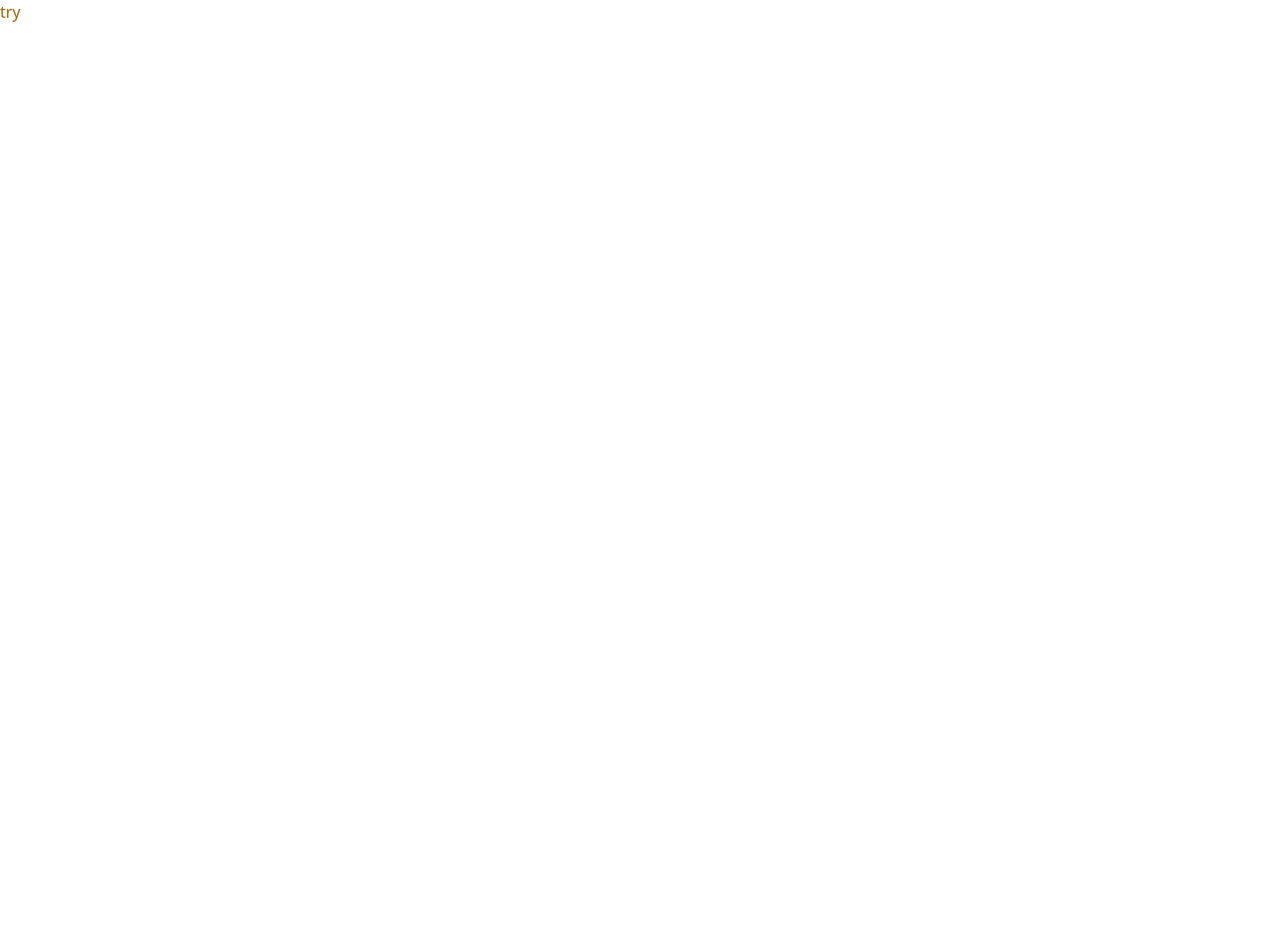
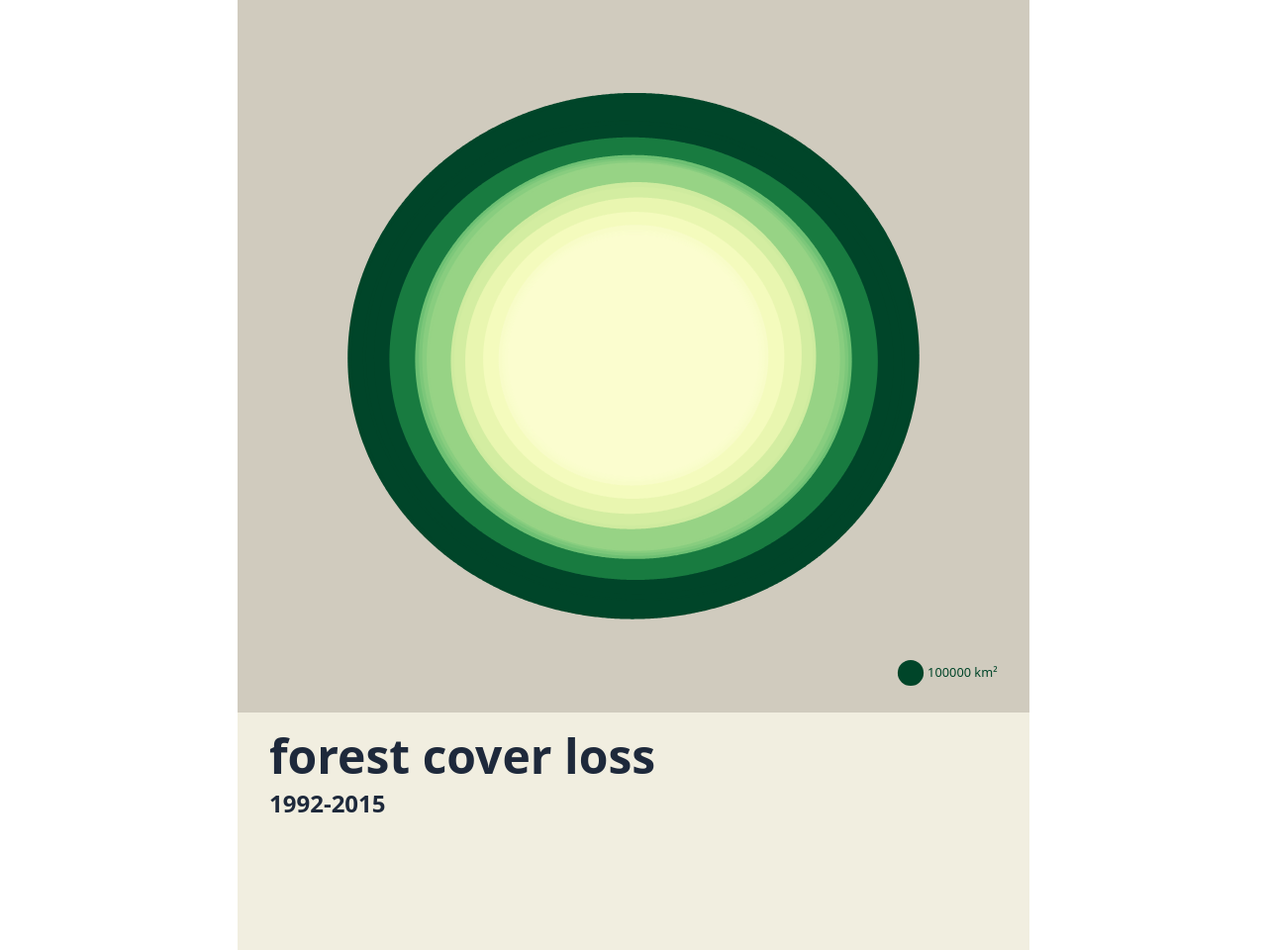
Before and after one commit to brightredchilli/littlepictures-forestcover, a website built with Vite: page index.html in a window 1280 px wide. Shown: the whole page at 99% size. Before the commit the page ends 800 px from the top, so only its background shows below. Built offline with nearby package versions, Linux system fonts and the light colour scheme.

Commit message:
able to draw circles stochastically

```diff
--- a/index.html
+++ b/index.html
@@ -7,7 +7,8 @@
     <title>Test</title>
   </head>
   <body>
-    <div id="app" class="text-slate-900"></div>
+    <div id="app">
+    </div>
     <script type="module" src="/src/main.ts"></script>
   </body>
 </html>
--- /dev/null
+++ b/src/cover_drawer.ts
@@ -0,0 +1,200 @@
+import { Point, Shape, averageShapes, centralizePoints, area } from "./math";
+import { randPointGenerator, circlePoints } from "./drawing";
+
+import * as d3 from 'd3';
+
+enum S {
+  INITIALIZE,
+  NEXT,
+  REDUCE_RADIUS,
+  GEN_SHAPE,
+  EVAL_SHAPE,
+  AVG_SHAPE,
+  END
+}
+
+export class CoverDrawer {
+  shapes: Shape[];
+  areas: number[];
+  currentShape: Shape;
+  previousShape: Shape;
+
+  index: number;
+
+  data: any[];
+
+  state: S;
+
+  radius: number;
+
+  baseRatio: number;
+
+  genCount: number;
+
+  constructor(radius: number, data: any[]) {
+    this.index = 0;
+    this.shapes = [];
+    this.areas = [];
+    this.currentShape = [];
+    this.previousShape = [];
+    this.state = S.INITIALIZE;
+    this.radius = radius;
+    this.data = data;
+    this.baseRatio = 0;
+    this.genCount = 0;
+  }
+
+
+  run() {
+    let mainCount = 0;
+    console.log('started running drawer');
+    while (this.state != S.END && mainCount < 10000) {
+      mainCount++;
+      if (this.state == S.INITIALIZE) {
+        this.initialize();
+      }
+
+      if (this.state == S.NEXT) {
+        this.next();
+      }
+
+      if (this.state == S.GEN_SHAPE) {
+        this.genShape();
+      }
+
+      if (this.state == S.EVAL_SHAPE) {
+        this.evalShape();
+      }
+
+      if (this.state == S.AVG_SHAPE) {
+        this.avgShape();
+      }
+
+      if (this.state == S.REDUCE_RADIUS) {
+        this.reduceRadius();
+      }
+    }
+
+    console.log('finished running drawer');
+  }
+
+  initialize() {
+    this.previousShape = this.generateShape();
+    this.currentShape = this.previousShape;
+    this.baseRatio = this.data[this.index] / area(this.currentShape);
+    this.state = S.EVAL_SHAPE;
+  }
+
+  next() {
+    console.log('next');
+    this.index++;
+    this.genCount = 0;
+    if (this.index < this.data.length) {
+      if (this.data[this.index - 1] < this.data[this.index]) {
+        this.previousShape = this.shapes[this.shapes.length - 2];
+        this.state = S.GEN_SHAPE;
+      } else {
+        this.state = S.REDUCE_RADIUS;
+      }
+    } else {
+      this.state = S.END;
+    }
+  }
+
+  genShape() {
+    this.genCount++;
+    if (this.genCount < 100) {
+      this.currentShape = this.generateShape();
+      this.state = S.EVAL_SHAPE;
+    } else {
+      this.state = S.REDUCE_RADIUS;
+    }
+    console.log(`genShape ${this.currentRatio()}`);
+  }
+
+  evalShape() {
+    if (this.previousShapeContainsCurrentShape()) {
+      if (this.shapeMeetsTargetRatio()) {
+        this.shapes.push(this.currentShape);
+        this.previousShape = this.currentShape;
+        this.areas.push(area(this.currentShape));
+        this.state = S.NEXT;
+          console.log('evalShape - next');
+      } else {
+        if (this.currentRatio() < this.targetRatio()) {
+          this.state = S.AVG_SHAPE;
+          console.log('evalShape - avgShape');
+        } else {
+          console.log('evalShape - genShape cur ratio > target ratio');
+          this.state = S.GEN_SHAPE;
+        }
+      }
+    } else {
+      console.log('evalShape - genShape');
+      this.state = S.GEN_SHAPE;
+    }
+  }
+
+  avgShape() {
+    console.log('avgShape');
+    let avgCount = 0;
+    let high  = this.previousShape;
+    let low = this.currentShape;
+    let highRatio = area(high) * this.baseRatio;
+    let lowRatio = area(low) * this.baseRatio;
+    while (!this.shapeMeetsTargetRatio() && avgCount < 1000) {
+      console.log(`avgShape - cur=${this.currentRatio()} tar=${this.targetRatio()}, (${lowRatio}, ${highRatio})`);
+      if (this.currentRatio() < this.targetRatio()) {
+        low = this.currentShape;
+        lowRatio = this.currentRatio();
+      } else {
+        high  = this.currentShape;
+        highRatio  = this.currentRatio();
+      }
+      this.currentShape = averageShapes(high, low);
+      avgCount++;
+			}
+
+    if (avgCount == 100) {
+      this.state = S.GEN_SHAPE;
+    } else  {
+      console.log(`avgShape - cur=${this.currentRatio()} tar=${this.targetRatio()}`);
+      this.state = S.EVAL_SHAPE;
+    }
+  }
+
+  reduceRadius() {
+    console.log('reduceRadius');
+    this.radius -= 5;
+    if (this.radius < 0) {
+      throw 'radius less than 0';
+    }
+    this.state = S.GEN_SHAPE;
+  }
+
+  previousShapeContainsCurrentShape() {
+    for (let p of this.currentShape) {
+      if (!d3.polygonContains(this.previousShape, p)) {
+        return false;
+      }
+    }
+    return true;
+  }
+
+  generateShape(): Shape {
+    let gen = randPointGenerator();
+    return centralizePoints(circlePoints(gen, this.radius));
+  }
+
+  shapeMeetsTargetRatio() {
+    return Math.abs(this.currentRatio() - this.targetRatio()) < 0.01;
+  }
+
+  currentRatio() {
+    return area(this.currentShape) * this.baseRatio;
+  }
+
+  targetRatio() {
+    return this.data[this.index];
+  }
+}
--- /dev/null
+++ b/src/data.ts
@@ -0,0 +1,147 @@
+const rawData =
+{
+  "schema":{
+    "fields":[
+      {
+        "name":"year",
+        "type":"integer"
+      },
+      {
+        "name":"value",
+        "type":"number"
+      },
+      {
+        "name":"simplified",
+        "type":"number"
+      }
+    ],
+    "primaryKey":[
+      "year"
+    ],
+    "pandas_version":"1.4.0"
+  },
+  "data":[
+    {
+      "year":1992,
+      "value":44651059.2086217329,
+      "simplified":1.0
+    },
+    {
+      "year":1993,
+      "value":44617462.3511106223,
+      "simplified":0.9697688273
+    },
+    {
+      "year":1994,
+      "value":44616508.6775436997,
+      "simplified":0.9689106914
+    },
+    {
+      "year":1995,
+      "value":44505843.9326366484,
+      "simplified":0.8693321815
+    },
+    {
+      "year":1996,
+      "value":44488972.8597195745,
+      "simplified":0.8541512284
+    },
+    {
+      "year":1997,
+      "value":44440870.6189979762,
+      "simplified":0.8108678009
+    },
+    {
+      "year":1998,
+      "value":44330229.8905497119,
+      "simplified":0.7113109015
+    },
+    {
+      "year":1999,
+      "value":44184419.8262026235,
+      "simplified":0.5801078797
+    },
+    {
+      "year":2000,
+      "value":44162129.055871211,
+      "simplified":0.5600501667
+    },
+    {
+      "year":2001,
+      "value":44144142.0801339895,
+      "simplified":0.5438651003
+    },
+    {
+      "year":2002,
+      "value":44122523.0100941136,
+      "simplified":0.5244117976
+    },
+    {
+      "year":2003,
+      "value":44120682.4498791099,
+      "simplified":0.522755622
+    },
+    {
+      "year":2004,
+      "value":44011519.8584230617,
+      "simplified":0.424528782
+    },
+    {
+      "year":2005,
+      "value":44007255.0369248539,
+      "simplified":0.4206912042
+    },
+    {
+      "year":2006,
+      "value":44007392.370152384,
+      "simplified":0.4208147795
+    },
+    {
+      "year":2007,
+      "value":44007254.9116774052,
+      "simplified":0.4206910915
+    },
+    {
+      "year":2008,
+      "value":43962313.7514016256,
+      "simplified":0.380252072
+    },
+    {
+      "year":2009,
+      "value":43993559.5164218545,
+      "simplified":0.4083676812
+    },
+    {
+      "year":2010,
+      "value":43917517.224163793,
+      "simplified":0.3399431964
+    },
+    {
+      "year":2011,
+      "value":43852666.7437174767,
+      "simplified":0.2815893438
+    },
+    {
+      "year":2012,
+      "value":43801697.1263927147,
+      "simplified":0.2357257894
+    },
+    {
+      "year":2013,
+      "value":43783274.3858930245,
+      "simplified":0.2191486126
+    },
+    {
+      "year":2014,
+      "value":43777217.6593301296,
+      "simplified":0.2136986402
+    },
+    {
+      "year":2015,
+      "value":43761993.9276370928,
+      "simplified":0.2
+    }
+  ]
+}
+export const data = rawData.data.map(x => x.simplified);
+export const records = rawData.data
--- /dev/null
+++ b/src/drawing.ts
@@ -0,0 +1,53 @@
+import { Point, Shape } from './math.ts';
+import * as d3 from 'd3';
+
+// draws a vertically centered lined chart
+export const drawChart = (g: d3.Selection<SVGGElement, any, HTMLElement, any>, width: number, height: number, samples: Point[]) => {
+  const x = d3.scaleLinear([0, 2 * Math.PI], [0, width]);
+  const y = d3.scaleLinear([-2, 2], [height, 0]);
+  g.append("g")
+    // .attr("transform", `translate(0,500)`)
+    .call(d3.axisBottom(x));
+
+  g.append("g")
+    .attr("transform", `translate(0, ${-height / 2})`)
+    .call(d3.axisLeft(y));
+
+  const line = d3.line()
+    .x(d => x(d[0]))
+    .y(d => y(d[1]))(samples);
+
+  g.append('path')
+    .attr("transform", `translate(0, ${-height / 2})`)
+    .attr('d', line)
+    .attr('stroke', 'red')
+    .attr('fill', 'none');
+}
+
+export const circlePoints = (fn: PointGenerator, radius: number): Shape => {
+  const step = (2 * Math.PI) / 1000;
+
+  let pts: Point[] = [];
+  for (let theta = 0; theta < 2 * Math.PI; theta += step) {
+    const r = radius + fn(theta) * (radius / 2);
+    const x = r * Math.cos(theta);
+    const y = r * Math.sin(theta);
+    pts.push([x, y]);
+  }
+  return pts;
+}
+
+
+export type PointGenerator = (a:number) => number;
+
+export const randPointGenerator:() => PointGenerator = () => {
+  let a_var = Math.random() * 100;
+  let b_var = Math.random() * 100;
+  let c_var = Math.random();
+
+  return (a: number) => {
+  return Math.sin(a_var + a) +
+    2 + Math.cos(b_var + a) +
+    Math.sin(Math.sin(a) + c_var);
+  };
+}
--- a/src/main.ts
+++ b/src/main.ts
@@ -1,7 +1,98 @@
 import './main.css'
+import * as d3 from 'd3';
+import { data, records } from './data';
+
+import { Point, polygonHull, getFnSamples, centralizePoints,
+         cartesianToPolar, polarToCartesian, averageShapes } from './math.ts';
+import { drawChart, circlePoints, randPointGenerator } from './drawing.ts';
+import { CoverDrawer } from './cover_drawer.ts';
+
+const svgWidth = 1000;
+const svgHeight = 900;
+
+let bg = d3.color(d3.interpolateYlGn(0.0))!.hex();
+
 
 document.querySelector<HTMLDivElement>('#app')!.innerHTML = `
-  <div>
-    <h1 class="text-yellow-700">try</h1>
+  <div class="bg-[${bg}] text-slate-800 mx-auto w-[800px] aspect-[5/6] flex flex-col">
+      <svg id="svgbox" class="max-w-full" viewBox="0 0 ${svgWidth} ${svgHeight}" flex-none>
+        <rect width="${svgWidth}" height="${svgHeight}" style="fill:#D0CBBE;" />
+      </svg>
+
+      <div class="bg-[#F1EEE0] text-slate-800 grow pl-8">
+      <h1 class="text-5xl font-bold pt-5">
+      forest cover loss
+      </h1>
+
+      <h2 class="text-2xl font-semibold pt-2">
+      1992-2015
+      </h1>
+      </div>
   </div>
 `
+
+let drawer = new CoverDrawer(150, data);
+try {
+  drawer.run();
+}
+catch(e) {
+  console.log(`oops: ${e} ${drawer.index}/${drawer.data.length}`);
+}
+
+const svg = d3.select('#svgbox');
+
+
+
+const legendKm2Based = (km2: number) => {
+  const baseKm = drawer.areas[0] / records[0].value; // px2/km2
+  const areaPx = baseKm * km2;
+  const radiusPx = Math.sqrt(areaPx / Math.PI);
+
+  return { r: radiusPx, km: km2 };
+}
+
+const legendPxBased = (px: number) => {
+  let base = records[0].value / drawer.areas[0]; // km2/px2
+  let areaPx = Math.PI * (px * px);
+  let areaKm = Math.round(base * areaPx);
+
+  return { r: px, km: areaKm };
+}
+
+// const { r, km } = legendPxBased(10);
+const { r, km } = legendKm2Based(100000);
+
+let legend = svg.append('g').attr('transform', `translate(${svgWidth - 150}, ${svgHeight - 50})`);
+legend.append('circle')
+  .attr('r', r)
+  .attr('cx', 0)
+  .attr('cy', 0)
+  .attr('fill', d3.interpolateYlGn(1.0));
+
+legend.append('text')
+  .html(`${km} km²`)
+  .attr('transform', `translate(${r + 5}, 5)`)
+  .attr('fill', d3.interpolateYlGn(1.0))
+  .classed('text-l', true);
+  // .attr('fill', d3.interpolateYlGn(1.0));
+
+
+const g = svg.append('g').attr('transform', `translate(${svgWidth/2}, ${svgHeight/2})`);
+
+const line = d3.line()
+  .x(d => d[0])
+  .y(d => d[1]);
+
+drawer.shapes.forEach((s, i) => {
+  // let c = d3.interpolateYlGn(data[i] * (100/80));
+  let c = d3.interpolateYlGn(Math.pow(data[i] * (100/80), 2));
+  g.append('path')
+    .attr('d', line(s))
+    .attr('fill', c);
+});
+
+document.addEventListener('keydown', (e) => {
+  if (e.key == ' ') {
+  } else if (e.key == 'k') {
+  }
+});
--- /dev/null
+++ b/src/math.ts
@@ -0,0 +1,57 @@
+import { polygonHull as d3PolygonHull, ticks as d3Ticks, zip, polygonCentroid, polygonArea } from 'd3';
+
+export type Point = [number, number];
+export type Shape = Point[];
+
+export const polygonHull = (arr: Point[]) => {
+  let h = d3PolygonHull(arr)!;
+  h.push(h[0]);
+  return h;
+}
+
+export const distance = (a: Point, b: Point) => {
+  return Math.sqrt(Math.pow(a[0] - b[0], 2) + Math.pow(a[1] - b[1], 2));
+};
+
+export const getFnSamples = (fn: (a:number) => number) => {
+  const numSamples = 1000;
+  const samplexs = d3Ticks(0, 2 * Math.PI, numSamples);
+  const sampleys = samplexs.map(fn);
+  const data = zip(samplexs, sampleys) as Point[];
+  return data;
+}
+
+const randPoint = (a: number, b: number): [number, number] => {
+  return [Math.random() * a, Math.random() * b];
+}
+
+export const centralizePoints = (pts: Point[]): Point[] => {
+  let [centerX, centerY] = polygonCentroid(pts);
+  return pts.map(p => [p[0] - centerX, p[1] - centerY]);
+}
+
+export const cartesianToPolar = (pts: Point[]): Point[] => {
+  // let t = Math.atan2(p[0], p[1]);
+  return pts.map(p => [Math.sqrt(Math.pow(p[0],2) + Math.pow(p[1], 2)), Math.atan2(p[1], p[0])]);
+}
+
+export const polarToCartesian = (pts: Point[]): Point[] => {
+  // let t = Math.atan2(p[0], p[1]);
+  return pts.map(p => [p[0] * Math.cos(p[1]), p[0] * Math.sin(p[1])]);
+}
+
+export const averageShapes = (a: Shape, b: Shape): Shape => {
+  // take advantage of the knowledge that these shapes are based from 0.
+  // if we take the polar coordinates, we can lerp between the radii
+  //
+  let polarA = cartesianToPolar(a);
+  let polarB = cartesianToPolar(b);
+
+  let polarAvg: Shape = zip(polarA, polarB).map((a) => [(a[0][0] + a[1][0]) / 2, a[0][1]]);
+
+  return polarToCartesian(polarAvg);
+}
+
+export const area = (a: Shape) => {
+  return Math.abs(polygonArea(a));
+}
```
Also changed, not shown: src/counter.ts (deleted, +0 -9 lines), 1 other file.
